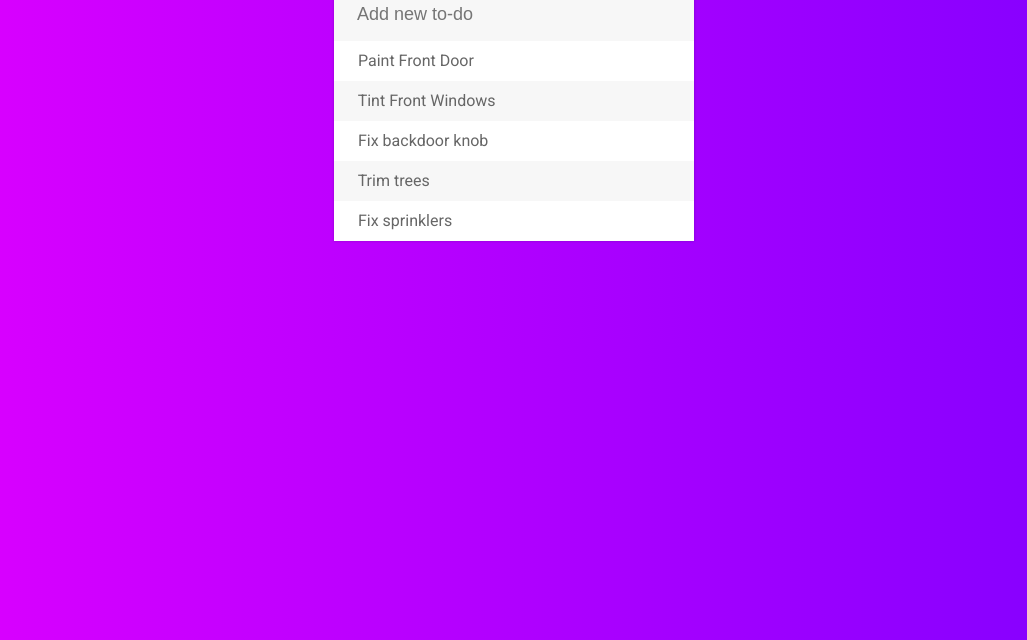
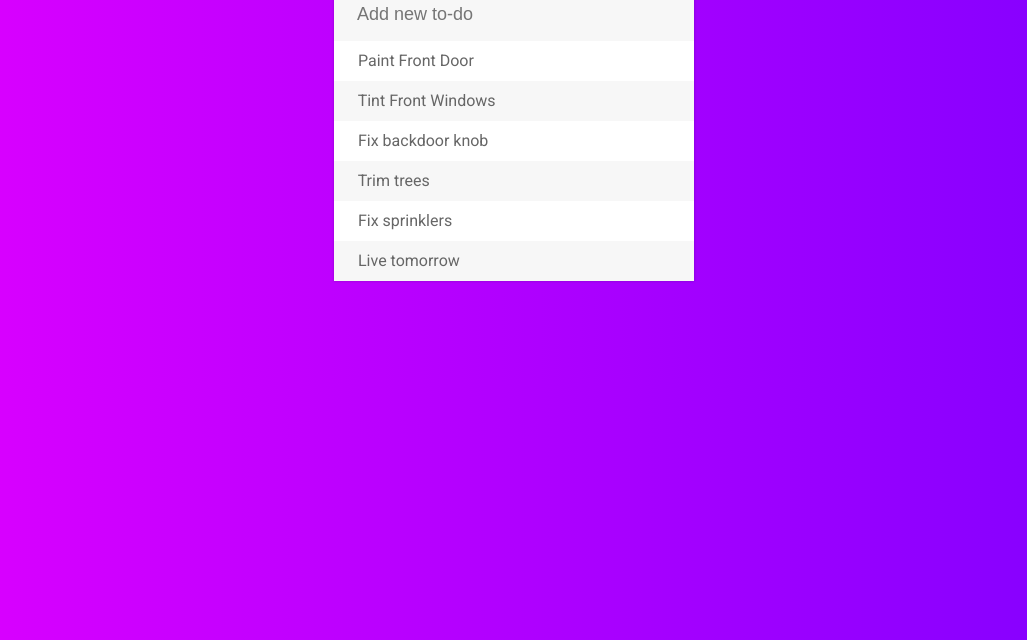
Before and after one commit to bryantwofourtwo/todoList, a plain HTML site: page index.html in a window 1280 px wide. Shown: the part 160-800 px from the top of the page, without its empty margins (126-1153 px from the left). Drawn offline with nearby package versions, Linux system fonts and the light colour scheme.

Commit message:
original trust

```diff
--- a/index.html
+++ b/index.html
@@ -24,6 +24,7 @@
             <li><span><i class="fa fa-trash"></i></span> Fix backdoor knob</li>
             <li><span><i class="fa fa-trash"></i></span> Trim trees</li>
             <li><span><i class="fa fa-trash"></i></span> Fix sprinklers</li>
+            <li><span><i class="fa fa-trash"></i></span> Live tomorrow</li>
 
         </ul>
 
```
